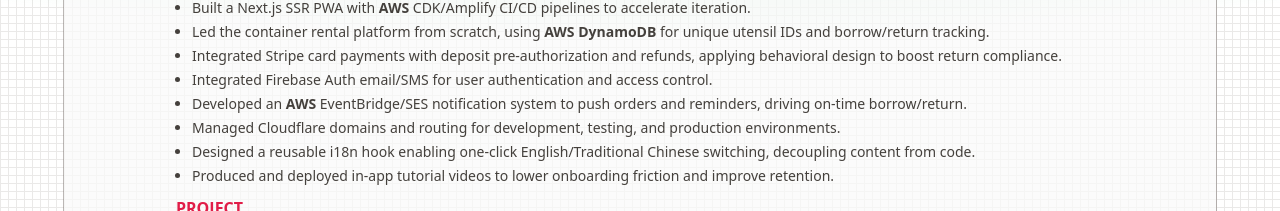
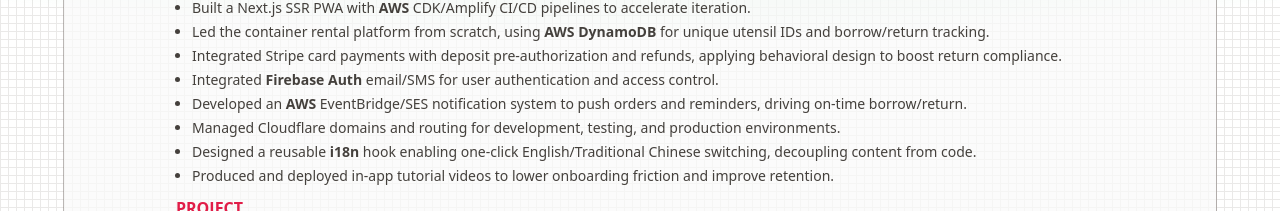
Before and after one commit to shyu216/shyu-resume, a Next.js app: page / in a window 1280 px wide. Shown: the part 241-452 px from the top of the page. Built offline with nearby package versions, Linux system fonts and the light colour scheme.

Commit message:
fix-pagination

```diff
--- a/app/globals.css
+++ b/app/globals.css
@@ -35,8 +35,15 @@
     /* 你可以加其他 margin 设置，比如 margin-left/right/bottom */
   }
 
-  section {
+  /* 确保每个Experience组件（项目）的header和bulletpoint不被分页拆分 */
+  section[class*="text-"] {
     break-inside: avoid;
-    page-break-inside: avoid; /* 兼容老浏览器 */
+    page-break-inside: avoid;
+  }
+
+  /* 允许列表项内部的长文本分页 */
+  section ul li {
+    break-inside: auto;
+    page-break-inside: auto;
   }
 }
--- a/components/job/job-stack-keywords.ts
+++ b/components/job/job-stack-keywords.ts
@@ -1,9 +1,9 @@
 import { JobType } from './job-switcher';
 
 export const jobStackKeywords: Record<JobType, string[]> = {
-  FULLSTACK: ['nextjs', 'react', 'react native', 'typescript', 'javascript', 'node.js', 'aws', 'restful api', 'dynamodb', 'tailwind css'],
-  SOFTWARE: ['node.js', 'go', 'python', 'c#', 'typescript', 'javascript', 'restful api', 'mysql', 'sqlite', 'dynamodb'],
-  ML_RESEARCHER: ['pytorch', 'yolo', 'openpcdet', 'open3d', 'onnx', 'hugging face', 'scikit-learn', 'doc2vec', 'sbert', 'bilstm', 'cuda'],
+  FULLSTACK: ['nextjs', 'react', 'react native', 'typescript', 'javascript', 'node.js', 'aws', 'restful api', 'dynamodb', 'tailwind css', 'html/css', 'ui/3d integration', 'firebase auth', 'socket.io', 'stripe api', 'jwt', 'oauth 2.0', 'git', 'i18n', 'agile/scrum'],
+  SOFTWARE: ['node.js', 'go', 'python', 'c#', 'typescript', 'javascript', 'restful api', 'mysql', 'sqlite', 'dynamodb', 'postgresql', 'postgis', 'hadoop/mapreduce', 'er modelling', 'spatial analysis', 'distributed systems', 'raft', 'slurm', 'linux', 'nginx'],
+  ML_RESEARCHER: ['pytorch', 'yolo', 'openpcdet', 'open3d', 'onnx', 'hugging face', 'scikit-learn', 'doc2vec', 'sbert', 'bilstm', 'cuda', 'python', 'flask', 'opencv', 'numpy', 'evm', 'rppg', 'real sense', 'compute shader', 'unity', 'meta quest 3'],
 };
 
 export const getJobStackKeywords = (jobType: JobType): string[] => {
```
Also changed, not shown: 1 other file (tests, documents, lock files or other folders).
